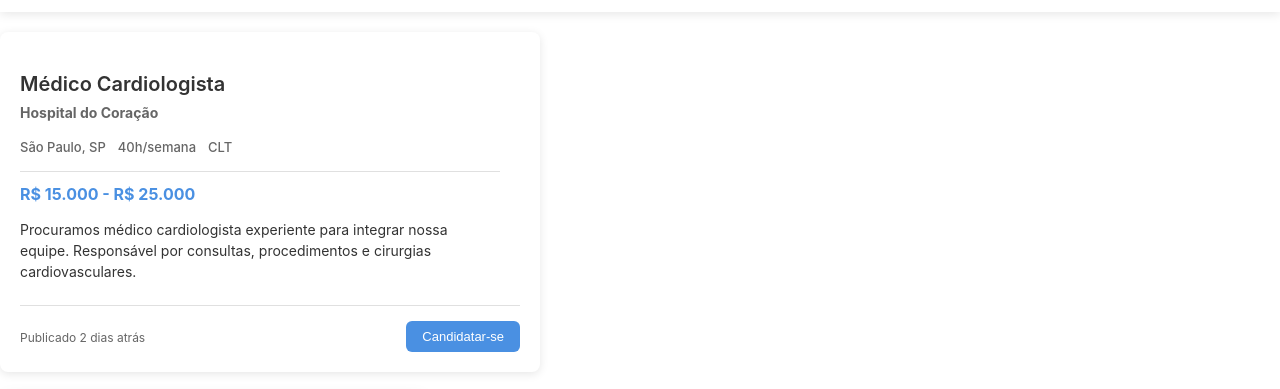
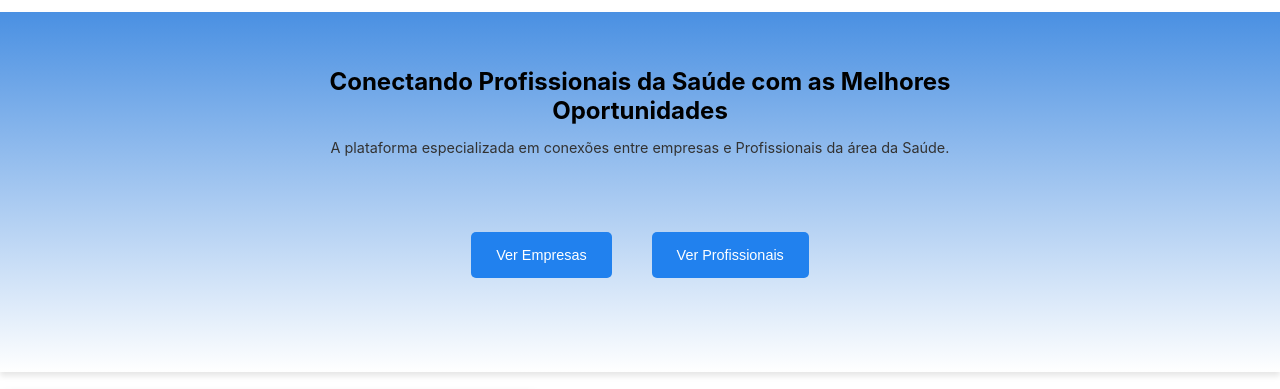
Before and after one commit to JoaoGstvo/MedConnect, a React app in the folder site/: page / in a window 1280 px wide. Shown: the part 71-460 px from the top of the page. Built offline with nearby package versions, Linux system fonts and the light colour scheme.

Commit message:
Fazendo a Landingpage

```diff
--- a/site/public/index.html
+++ b/site/public/index.html
@@ -1,5 +1,5 @@
 <!DOCTYPE html>
-<html lang="en">
+<html lang="PT-BR">
   <head>
     <meta charset="utf-8" />
     <link rel="icon" href="%PUBLIC_URL%/favicon.ico" />
--- a/site/src/Pages/LandingPage/index.js
+++ b/site/src/Pages/LandingPage/index.js
@@ -6,8 +6,25 @@ import CardEmpresa from '../../Components/CardEmpresa/index.js';
 
 function LandingPage() {
     return (
-        <main>
+        <main className='landingpage'>
             <Header />
+
+            <section className='principal-container'>
+                <div className='title'>
+                    <h1>Conectando Profissionais da Saúde com as Melhores Oportunidades</h1>
+                    <p>A plataforma especializada em conexões entre empresas e Profissionais da área da Saúde.</p>
+                </div>
+                <div className='buttons'>
+                    <a href="/">
+                        <button>Ver Empresas</button>
+                    </a>
+                    <a href="/">
+                        <button>Ver Profissionais</button>
+                    </a>
+                </div>
+            </section>
+
+            {/* <div className='divider'></div> */}
             <CardVaga />
             <CardEmpresa />
             <Footer />
--- a/site/src/Pages/LandingPage/index.scss
+++ b/site/src/Pages/LandingPage/index.scss
@@ -0,0 +1,56 @@
+.landingpage {
+    display: flex;
+    flex-direction: column;
+
+    .principal-container {
+        display: flex;
+        flex-direction: column;
+        align-items: center;
+        width: 100%;
+        // border: 1px solid #ccc;
+        height: 45vh;
+        background: linear-gradient(to bottom, #4a90e2, #ffffff);
+        box-shadow: 0 4px 6px rgba(0, 0, 0, 0.1);
+
+
+        .title {
+            width: 55%;
+            text-align: center;
+            margin: 35px 0;
+
+            p {
+                font-size: 0.9rem;
+                color: #323232;
+                line-height: 0.5rem;
+            }
+        }
+
+        .buttons {
+            display: flex;
+            justify-content: center;
+            width: 100%;
+            margin-top: 30px;
+
+            button {
+                margin: 0 20px;
+                padding: 15px 25px;
+                background-color: #2181ee;
+                color: white;
+                border: none;
+                border-radius: 5px;
+                cursor: pointer;
+                font-size: 0.9rem;
+
+                &:hover {
+                    background-color: #1174de;
+                }
+            }
+        }
+    }
+    // .divider {
+    //     height: 1px;
+    //     background-color: #e0e0e0;
+    //     margin: 10px 0;
+    //     width: 80%;
+    // }
+}
--- a/site/src/index.js
+++ b/site/src/index.js
@@ -3,7 +3,7 @@ import ReactDOM from 'react-dom/client';
 
 import Routes from "./routes"
 
-import './index.css';
+import './index.scss';
 
 
 const root = ReactDOM.createRoot(document.getElementById('root'));
```
Also changed, not shown: site/src/index.scss (renamed from site/src/index.css).
